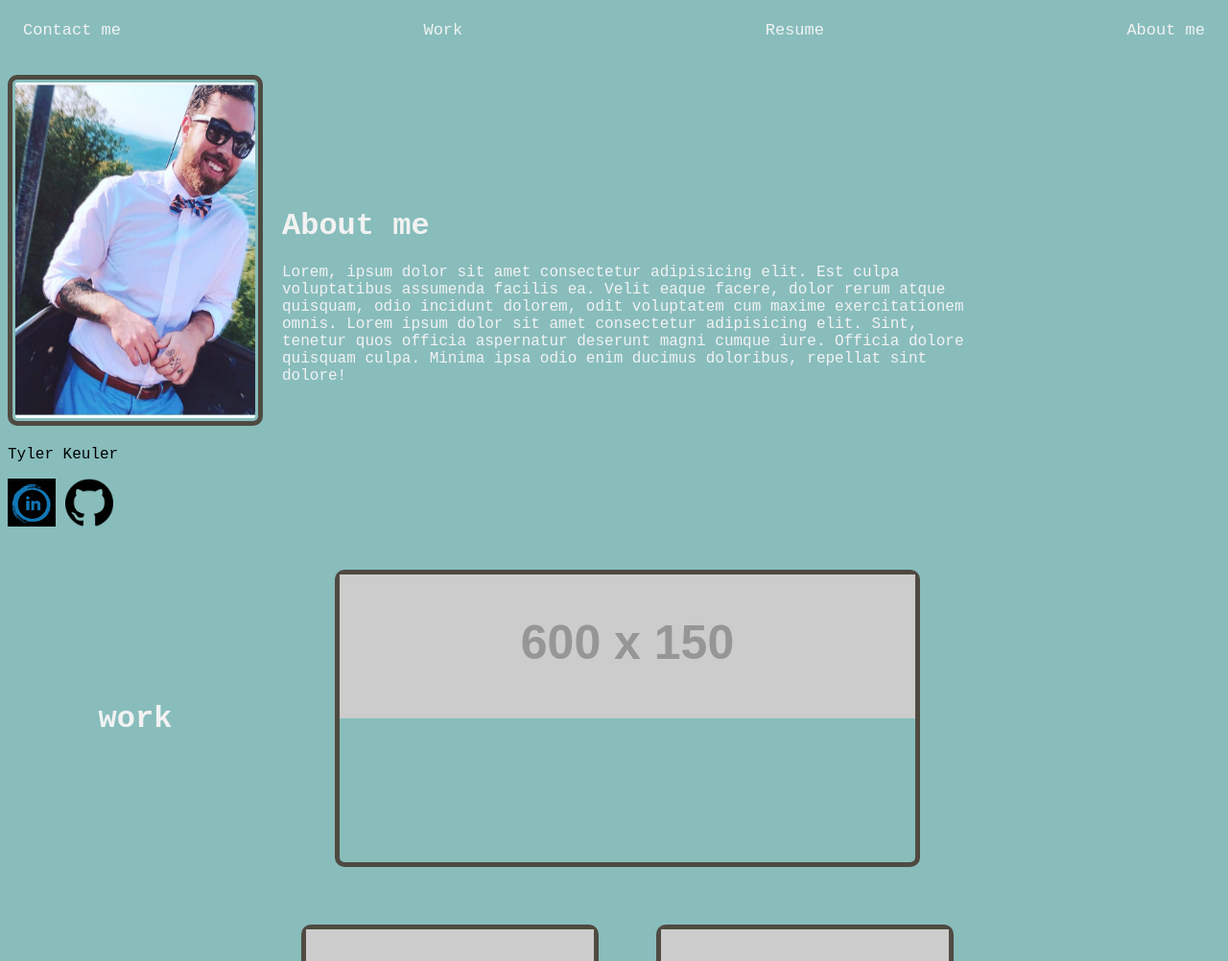
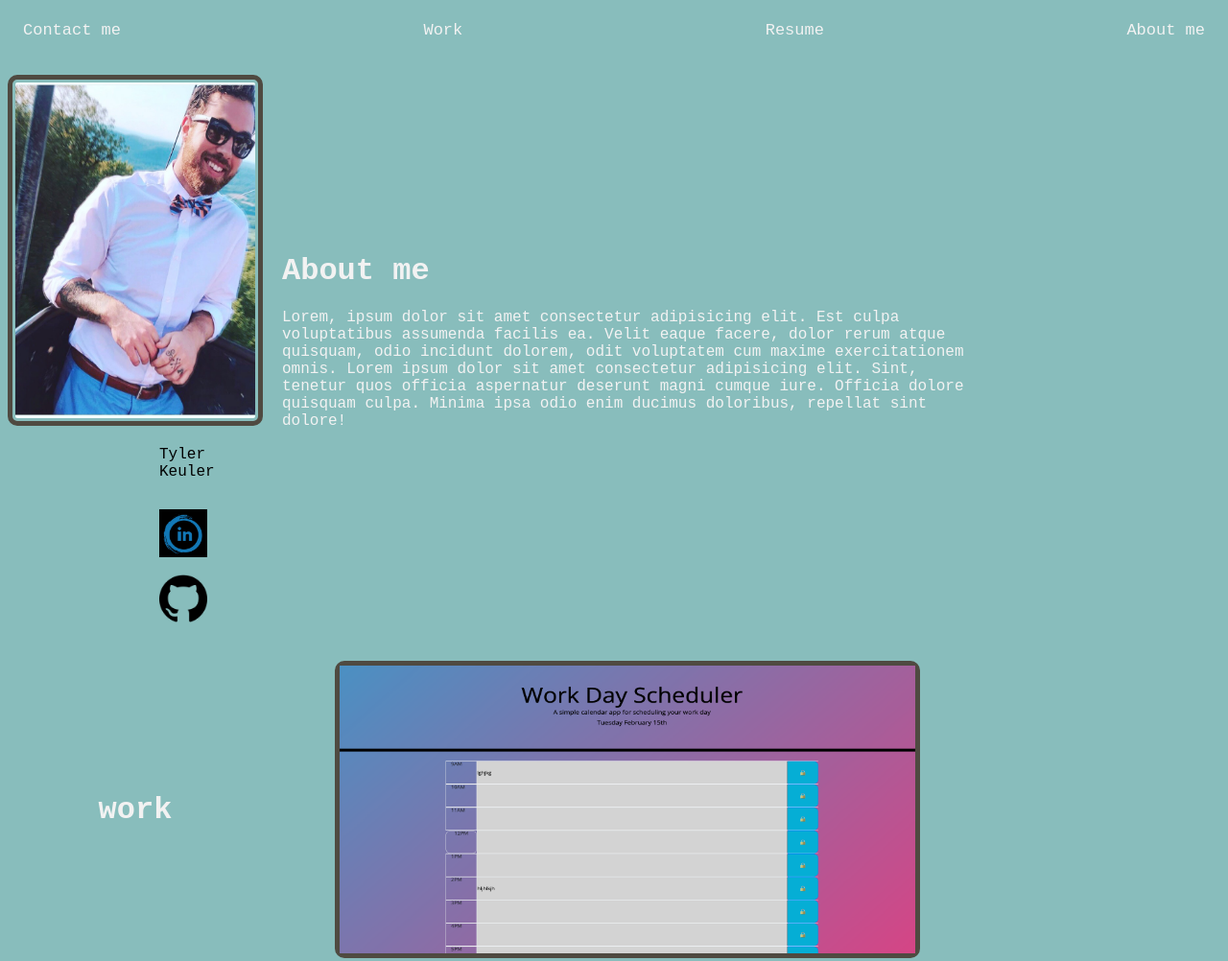
Before and after one commit to Floki-themad/Portfolio, a plain HTML site: page index.html in a window 1280 px wide. Shown: the top 1002 px of the page at 96% size. Drawn offline with Linux system fonts and the light colour scheme; placeholder pictures from the web are drawn by us.

Commit message:
adding pictures/ linking icons/ styling cards with hover affect

```diff
--- a/assets:css/style.css
+++ b/assets:css/style.css
@@ -45,6 +45,10 @@ li{
 /* headshot */
 #headshot{
 padding-top: 20px;
+display: block;
+justify-items: center;
+align-items: center;
+
 }
 #img1{
 
@@ -74,6 +78,10 @@ container{
   grid-column: 2 / 4;
   display: block;
 }
+#workscheduler{
+  width:600px;
+  height: 300px;
+}
 #cardone{
   border: 5px solid #4f4a41;
   border-radius: 10px;
@@ -82,7 +90,6 @@ container{
   margin: 20px;
   grid-column-start: 2;
   grid-column-end: 4;
-
 }
 #cardtwo{
  display: flex;
@@ -113,8 +120,20 @@ a{
   height: 50px;
   width: 50px;
 }
+#name,
 #linkedin,
 #github{
   height: 50px;
   width: 50px;
+  display: block;
+  padding-left: 100px;
+
+
 }
+
+#cardone:hover,
+#cardtwo:hover,
+#cardthree:hover{
+  -webkit-box-shadow: 5px 5px 18px 15px rgba(110,102,88,0.83), 5px 5px 18px 15px rgba(110,102,88,0.83);
+box-shadow: 5px 5px 18px 15px rgba(110,102,88,0.83), 5px 5px 18px 15px rgba(110,102,88,0.83);
+}
--- a/index.html
+++ b/index.html
@@ -20,11 +20,17 @@
     <!-- headshot/ contact info. -->
     <container>
         <div id="headshot">
-            <img id="img1" src="7DEC2F4D-5906-48A6-A85C-07B6901DEF92.jpeg" alt="">
-            <p>Tyler Keuler</p>
-            <img id="linkedin" src="imgs/Linkedin Icon Logo, Linkedin Icons, Logo Icons, Linkedin Logo PNG and Vector with Transparent Background for Free Download.jpeg"
-                alt="">
-            <img id="github" src="imgs/Pasted Graphic.png" >
+            <img id="img1" src="imgs/7DEC2F4D-5906-48A6-A85C-07B6901DEF92.jpeg" alt="">
+            <p id="name">Tyler Keuler</p>
+            <a href="https://www.linkedin.com/">
+                <img id="linkedin"
+                    src="imgs/Linkedin Icon Logo, Linkedin Icons, Logo Icons, Linkedin Logo PNG and Vector with Transparent Background for Free Download.jpeg"
+                    alt="">
+            </a>
+            <br>
+            <a href="https://github.com/Floki-themad">
+                <img id="github" src="imgs/Pasted Graphic.png">
+            </a>
         </div>
 
         <div id="aboutme">
@@ -44,7 +50,7 @@
         </div>
         <!-- card 1 -largest card.  -->
         <div id="cardone">
-            <img src="http://placehold.jp/600x150.png">
+            <img id="workscheduler" src="imgs/Work Day Scheduler.png">
 
         </div>
         <!-- card 2 -->
```
Also changed, not shown: imgs/7DEC2F4D-5906-48A6-A85C-07B6901DEF92.jpeg (renamed from 7DEC2F4D-5906-48A6-A85C-07B6901DEF92.jpeg), imgs/Work Day Scheduler.png (added).
